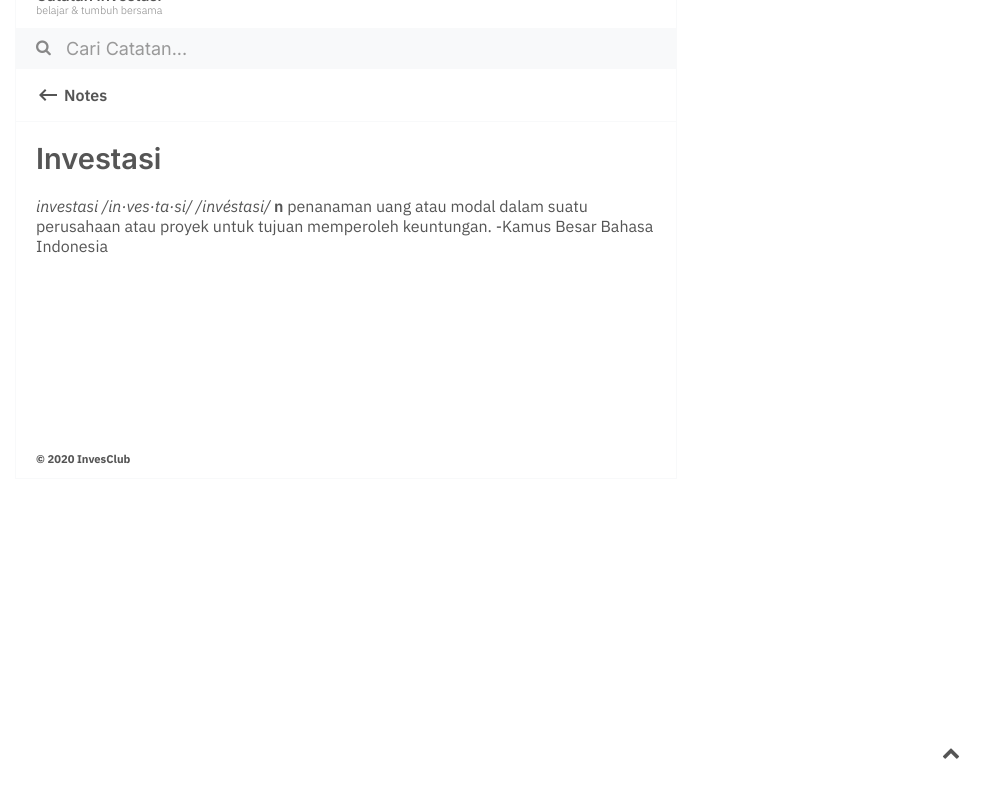
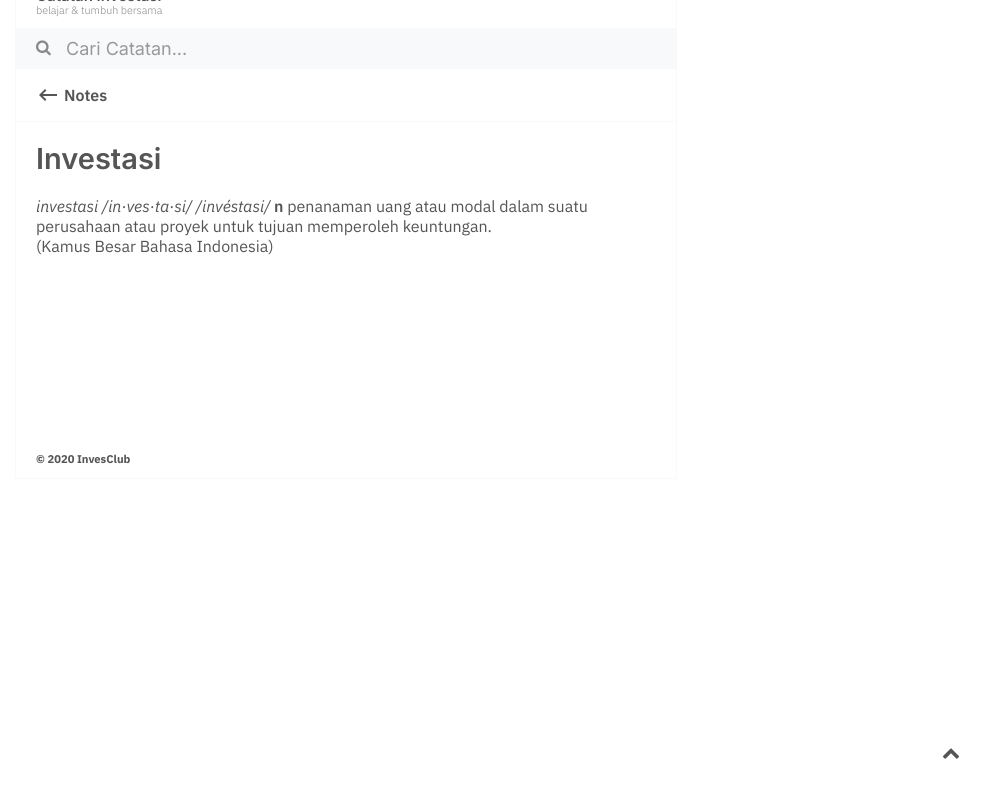
Before and after one commit to invesclub/invesclub.github.io, a Jekyll site: the page built from _notes/Investasi.md, in a window 1280 px wide, cut to the strip 115-900 px from the top of the page. Shown: the whole strip, without its empty margins (294-1280 px from the left). Built offline with Jekyll 4.4.1, drawn with Linux system fonts in a browser that asks for light colours.

```diff
--- a/_notes/Investasi.md
+++ b/_notes/Investasi.md
@@ -3,4 +3,4 @@ tags: Kamus Investasi
 ---
 
 _investasi /in·ves·ta·si/ /invéstasi/_ **n** penanaman uang atau modal dalam suatu perusahaan atau proyek untuk tujuan memperoleh keuntungan.
--Kamus Besar Bahasa Indonesia
+(Kamus Besar Bahasa Indonesia)
```
